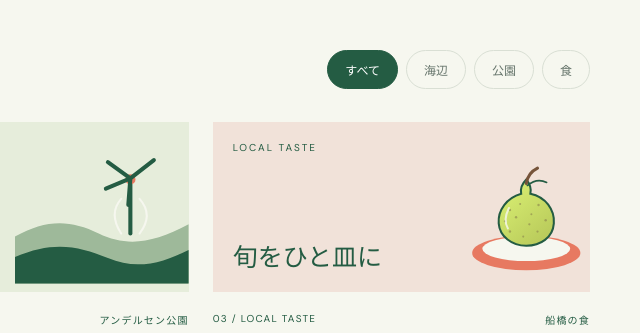
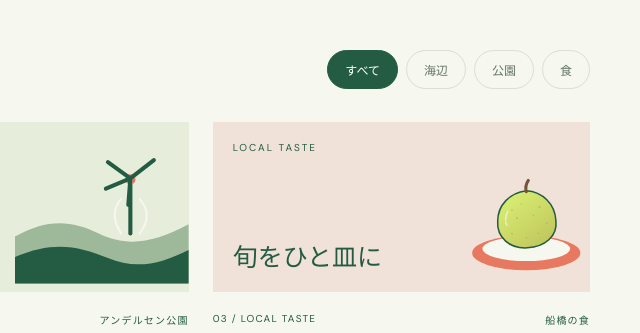
Before and after one commit to Nachi0312/E2A_29, a plain HTML site: page index.html in a window 1280 px wide. Shown: the part 1060-1393 px from the top of the page, 640-1280 px from the left. Drawn offline with Linux system fonts and the light colour scheme; a web font is replaced by a local one.

Commit message:
魅力紹介

```diff
--- a/index.html
+++ b/index.html
@@ -344,21 +344,20 @@
                 <ellipse cx="108" cy="120" rx="53" ry="17" fill="#E77961"/>
                 <ellipse cx="108" cy="116" rx="43" ry="12" fill="#F6F7EF"/>
                 <defs>
-                  <linearGradient id="pear-skin" x1="87" y1="58" x2="130" y2="107" gradientUnits="userSpaceOnUse">
+                  <linearGradient id="pear-skin" x1="91" y1="64" x2="127" y2="109" gradientUnits="userSpaceOnUse">
                     <stop stop-color="#D7ED71"/>
-                    <stop offset="1" stop-color="#B8C95A"/>
+                    <stop offset="1" stop-color="#C1C85E"/>
                   </linearGradient>
                 </defs>
-                <path d="M108 48C112 53 113 58 112 62C127 65 136 78 135 91C134 105 122 113 108 113C94 113 82 104 81 91C80 78 89 66 103 62C102 57 104 52 108 48Z" fill="url(#pear-skin)" stroke="#245C43" stroke-width="2"/>
-                <path d="M108 52C109 45 113 40 119 37" stroke="#76543A" stroke-width="3" stroke-linecap="round"/>
-                <path d="M109 54C115 49 122 48 128 51" stroke="#245C43" stroke-width="1.5" stroke-linecap="round"/>
-                <g fill="#8F8B4E" opacity=".65">
-                  <circle cx="92" cy="78" r="1.2"/><circle cx="102" cy="72" r="1"/><circle cx="120" cy="73" r="1.2"/>
-                  <circle cx="87" cy="89" r="1"/><circle cx="98" cy="85" r="1.2"/><circle cx="113" cy="82" r="1"/>
-                  <circle cx="127" cy="88" r="1.2"/><circle cx="92" cy="99" r="1.2"/><circle cx="105" cy="104" r="1"/>
-                  <circle cx="119" cy="99" r="1.1"/><circle cx="111" cy="92" r="1.1"/>
+                <path d="M108 59C124 60 136 72 137 88C139 104 126 114 109 115C92 116 79 105 80 89C80 73 92 61 108 59Z" fill="url(#pear-skin)" stroke="#245C43" stroke-width="1.5"/>
+                <path d="M108 60C107 56 108 52 110 49" stroke="#76543A" stroke-width="3" stroke-linecap="round"/>
+                <g fill="#8F8B4E" opacity=".4">
+                  <circle cx="94" cy="78" r=".8"/><circle cx="103" cy="72" r=".7"/><circle cx="121" cy="75" r="1"/>
+                  <circle cx="88" cy="89" r=".8"/><circle cx="99" cy="86" r=".9"/><circle cx="115" cy="83" r=".7"/>
+                  <circle cx="128" cy="91" r=".8"/><circle cx="94" cy="101" r=".9"/><circle cx="108" cy="105" r=".7"/>
+                  <circle cx="120" cy="101" r=".8"/>
                 </g>
-                <path d="M91 76C87 84 87 91 90 96" stroke="#F6F7EF" stroke-width="2" stroke-linecap="round" opacity=".8"/>
+                <path d="M90 79C87 85 87 89 89 93" stroke="#F6F7EF" stroke-width="1.5" stroke-linecap="round" opacity=".65"/>
               </svg>
             </div>
             <div class="place-meta"><span>03 / Local taste</span><span>船橋の食</span></div>
```
